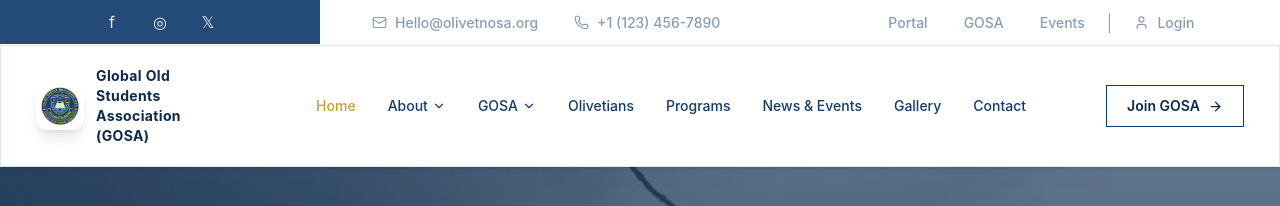
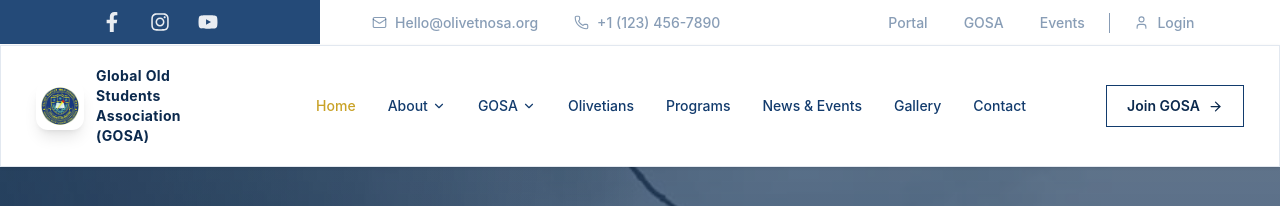
Before and after one commit to ayomikun286/olivetNOSA-frontend, a React (Vite) app: page / in a window 1280 px wide. Shown: the top 206 px of the page. Built offline with nearby package versions, Linux system fonts and the light colour scheme; no server answers.

Commit message:
fix icon

```diff
--- a/package.json
+++ b/package.json
@@ -14,6 +14,7 @@
     "lucide-react": "^1.39.0",
     "react": "^19.2.8",
     "react-dom": "^19.2.8",
+    "react-icons": "^5.7.0",
     "react-router-dom": "^7.18.3",
     "recharts": "^3.10.1"
   },
--- a/src/components/public/Navbar.jsx
+++ b/src/components/public/Navbar.jsx
@@ -10,6 +10,7 @@ import {
   ArrowRight,
 } from "lucide-react";
 
+import { FaFacebookF, FaInstagram, FaYoutube } from "react-icons/fa";
 const Navbar = () => {
 
   const location = useLocation();
@@ -133,23 +134,23 @@ const Navbar = () => {
             aria-label="Facebook"
             className="flex h-9 w-9 items-center justify-center rounded-lg text-md text-white/90 transition hover:text-[var(--secondary)]"
           >
-            f
+           <FaFacebookF size={20} />
           </a>
 
           <a
-            href="#"
+            href="https://www.instagram.com/olivetheights/"
             aria-label="Instagram"
             className="flex h-9 w-9 items-center justify-center rounded-lg text-md text-white/90 transition hover:text-[var(--secondary)]"
           >
-            ◎
+            <FaInstagram size={20} />
           </a>
 
           <a
-            href="#"
+            href="https://www.youtube.com/@olivetheightstv"
             aria-label="X"
             className="flex h-9 w-9 items-center justify-center rounded-lg text-md text-white/90 transition hover:text-[var(--secondary)]"
           >
-            𝕏
+            <FaYoutube size={20} />
           </a>
 
         </div>
--- a/src/components/public/footer.jsx
+++ b/src/components/public/footer.jsx
@@ -1,5 +1,6 @@
 import { Link } from "react-router-dom";
 import { ArrowRight } from "lucide-react";
+import { FaFacebookF, FaInstagram, FaYoutube } from "react-icons/fa";
 
 const Footer = () => {
   return (
@@ -226,29 +227,33 @@ const Footer = () => {
             {/* Social Icons */}
             <div className="mt-7 flex items-center gap-3">
 
+
+
               <a
                 href="#"
                 aria-label="Facebook"
-                className="flex h-9 w-9 items-center justify-center rounded-lg border border-white/10 bg-white/5 text-xs text-white/60 transition hover:border-[var(--secondary)]/30 hover:bg-[var(--secondary)] hover:text-[var(--primary-dark)]"
+                className="flex h-9 w-9 items-center justify-center rounded-lg text-md text-white/90 transition hover:text-[var(--secondary)]"
               >
-                f
+                <FaFacebookF size={20} />
               </a>
 
               <a
-                href="#"
+                href="https://www.instagram.com/olivetheights/"
                 aria-label="Instagram"
-                className="flex h-9 w-9 items-center justify-center rounded-lg border border-white/10 bg-white/5 text-xs text-white/60 transition hover:border-[var(--secondary)]/30 hover:bg-[var(--secondary)] hover:text-[var(--primary-dark)]"
+                className="flex h-9 w-9 items-center justify-center rounded-lg text-md text-white/90 transition hover:text-[var(--secondary)]"
               >
-                ◎
+                <FaInstagram size={20} />
               </a>
 
               <a
-                href="#"
+                href="https://www.youtube.com/@olivetheightstv"
                 aria-label="X"
-                className="flex h-9 w-9 items-center justify-center rounded-lg border border-white/10 bg-white/5 text-xs text-white/60 transition hover:border-[var(--secondary)]/30 hover:bg-[var(--secondary)] hover:text-[var(--primary-dark)]"
+                className="flex h-9 w-9 items-center justify-center rounded-lg text-md text-white/90 transition hover:text-[var(--secondary)]"
               >
-                𝕏
+                <FaYoutube size={20} />
               </a>
+
+
 
             </div>
           </div>
```
Also changed, not shown: 1 other file (tests, documents, lock files or other folders). Lines whose indentation alone changed are shown as unchanged.
